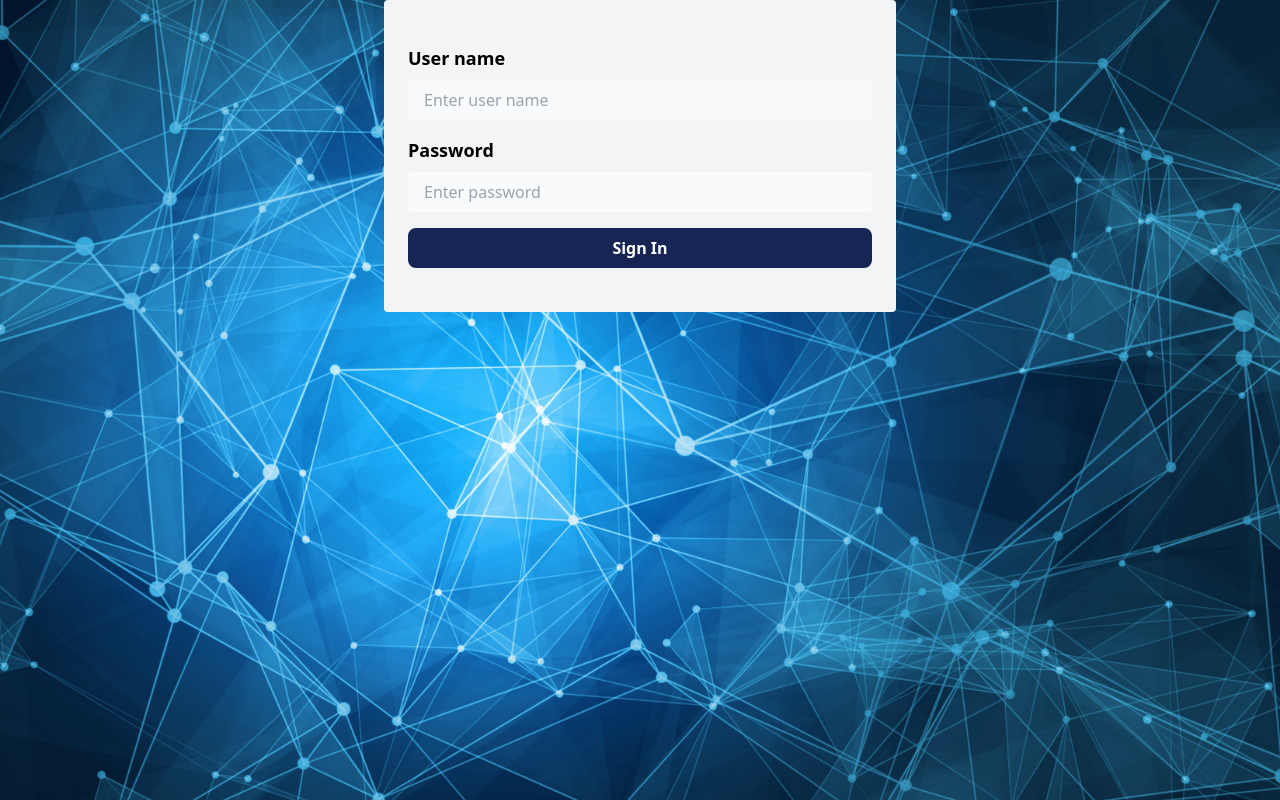
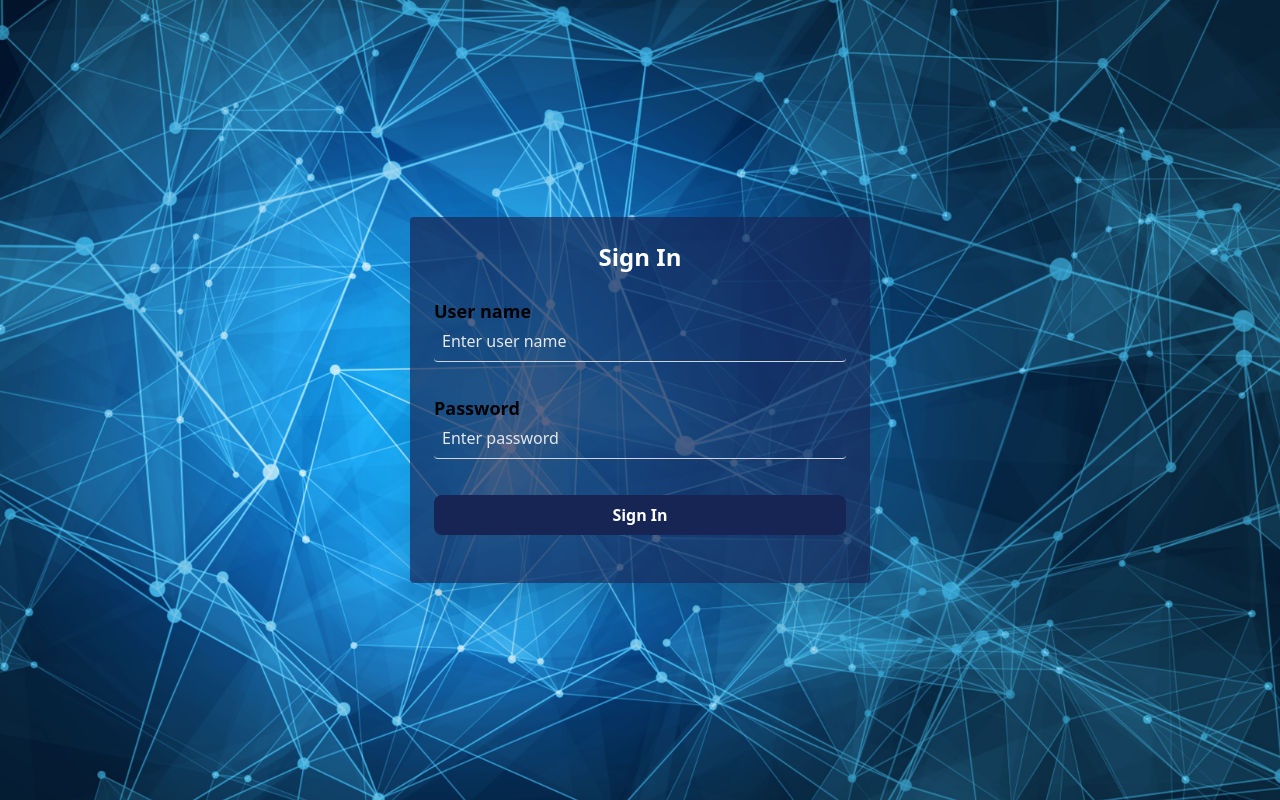
Before and after one commit to MUTHUAKALYA/login-page, a React (Vite) app: page / in a window 1280 px wide. Built offline with nearby package versions, Linux system fonts and the light colour scheme.

Commit message:
form ui design

```diff
--- a/src/components/FormButton.jsx
+++ b/src/components/FormButton.jsx
@@ -3,7 +3,7 @@ import PropTypes from "prop-types";
 const FormButton = ({ label }) => {
   return (
     <div>
-      <button className="px-4 py-2 rounded-lg bg-blue-950 text-white hover:bg-blue-800 w-full font-bold text-md">
+      <button className="px-4 py-2 mt-1 rounded-lg bg-blue-950 text-white hover:bg-blue-900 hover:text-gray-300 w-full font-bold text-md">
         {label}
       </button>
     </div>
--- a/src/components/FormInput.jsx
+++ b/src/components/FormInput.jsx
@@ -3,7 +3,7 @@ import PropTypes from "prop-types";
 const FormInput = ({ type, name, label, placeholder, register, error }) => {
   return (
     <>
-      <div className="space-y-2">
+      <div className="space-y-1 ">
         <label htmlFor={name} className="text-lg font-bold">
           {label}
         </label>
@@ -12,11 +12,14 @@ const FormInput = ({ type, name, label, placeholder, register, error }) => {
           name={name}
           type={type}
           placeholder={placeholder}
-          className={`px-4 py-2 rounded bg-gray-50 block w-full outline-none ${
-            error ? "border border-red-500" : "border-none"
+          className={`px-2 pb-2 rounded  bg-transparent text-gray-100  placeholder-gray-200 block w-full outline-none ${
+            error
+              ? "border-b border-red-600 placeholder-gray-400"
+              : "border-b border-gray-300"
           }`}
           {...register}
         />
+        {/* <hr className="border border-red-950" /> */}
       </div>
     </>
   );
--- a/src/pages/LoginPage.jsx
+++ b/src/pages/LoginPage.jsx
@@ -16,9 +16,12 @@ const LoginPage = () => {
   //states
 
   return (
-    <div className="bg-custom-image  bg-center bg-no-repeat bg-cover h-screen">
-      <div className="bg-gray-100 p-6 rounded max-w-lg mx-auto">
-        <form className=" my-5 space-y-4" onSubmit={handleSubmit(sendInfo)}>
+    <div className="bg-custom-image  bg-center bg-no-repeat bg-cover h-screen flex justify-center items-center">
+      <div className="bg-blue-950 p-6 rounded w-[460px] mx-auto bg-opacity-70  shadow-2xl">
+        <p className="text-white font-extrabold text-2xl text-center">
+          Sign In
+        </p>
+        <form className=" my-6 space-y-8" onSubmit={handleSubmit(sendInfo)}>
           {/* username field*/}
           <FormInput
             type="text"
```
